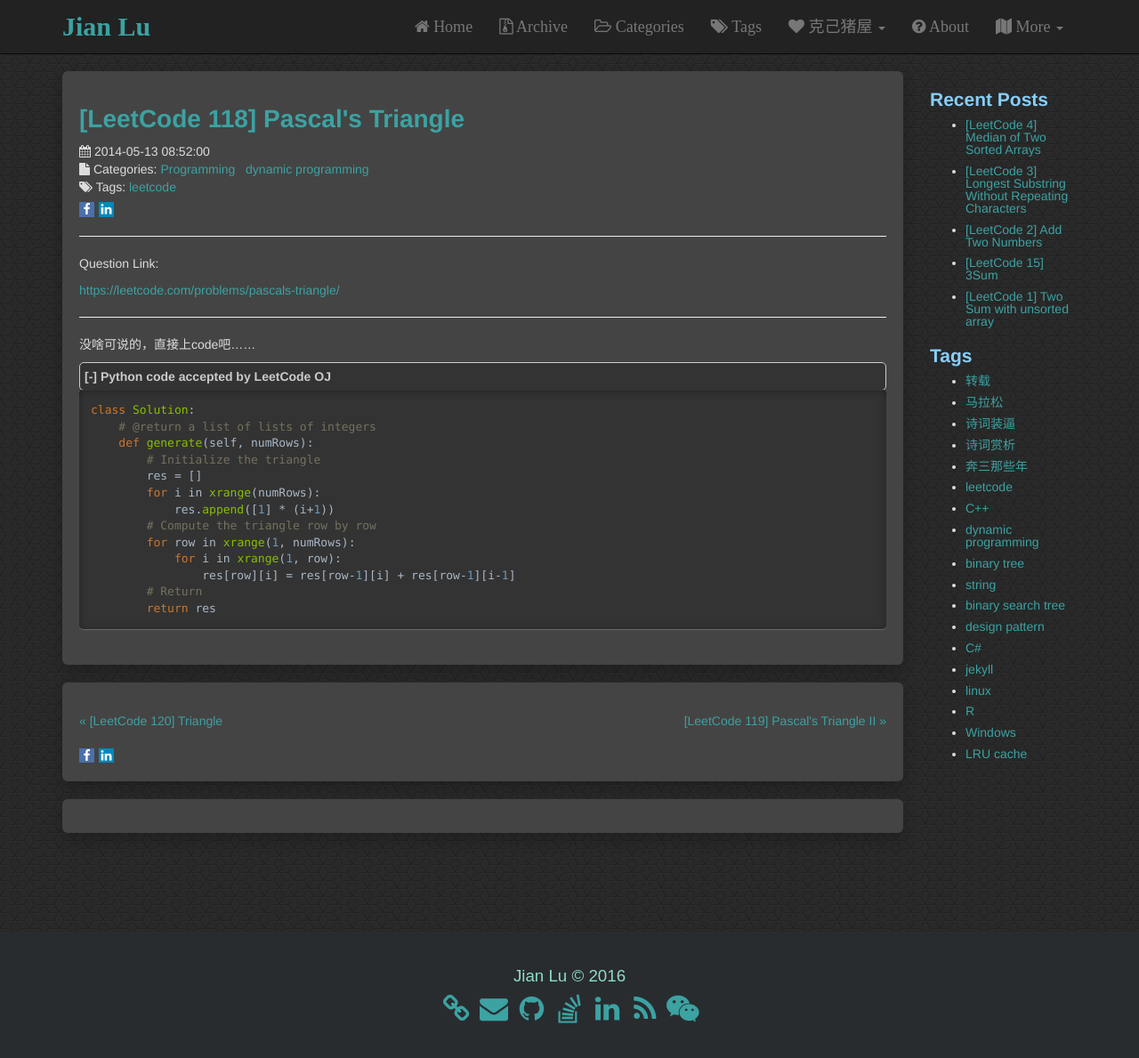
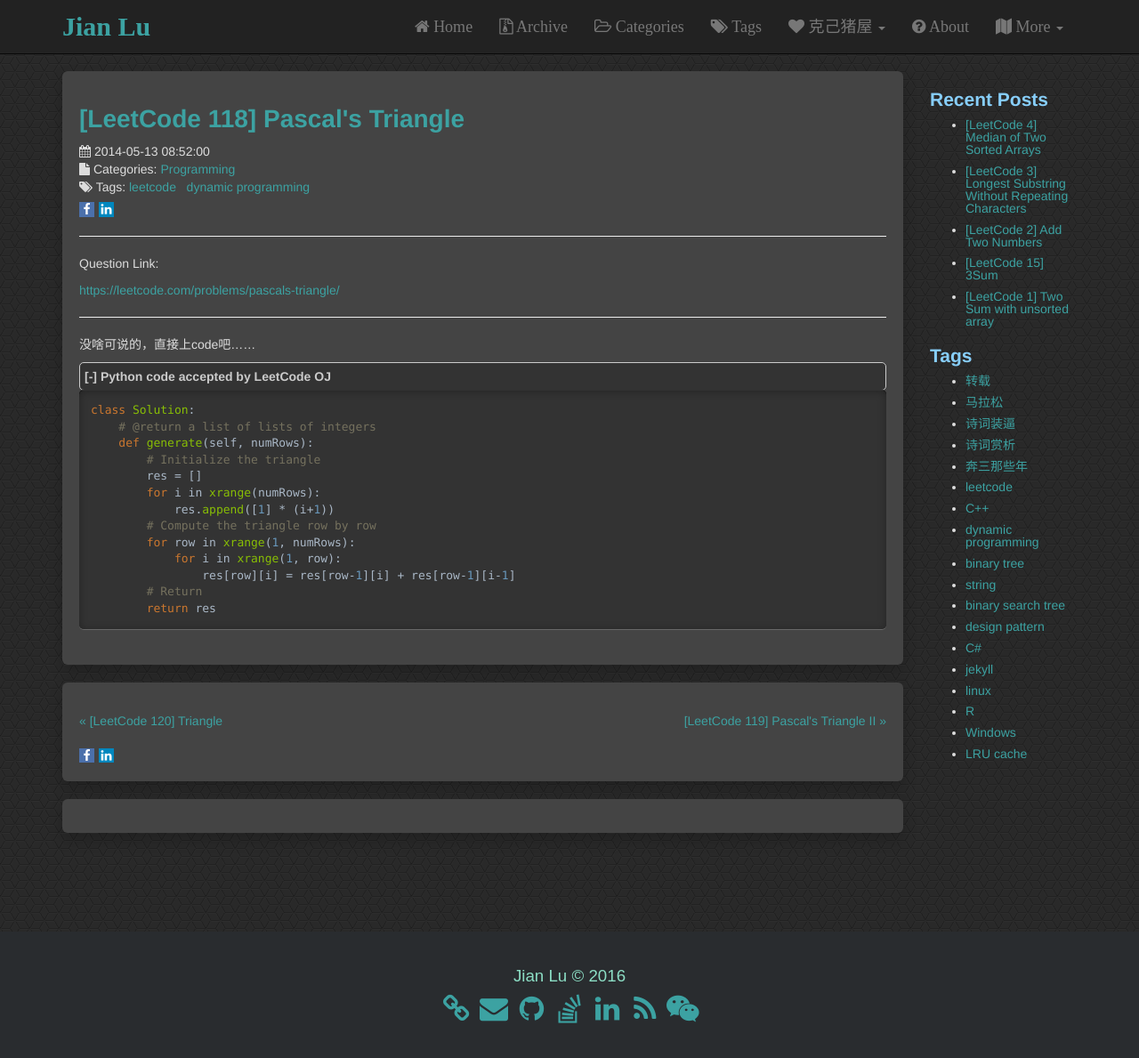
Before and after one commit to JianLu/jianlu.github.io, a Jekyll site: the page built from _posts/2014-05-13-leetcode118-Pascals-Triangle.md, in a window 1280 px wide and 1206 px high. Shown: the top 1189 px of the window at 89% size. Built offline with Jekyll 4.4.1, drawn with Linux system fonts in a browser that asks for light colours; comment, search, counter and statistics services are not loaded.

```diff
--- a/_posts/2014-05-13-leetcode118-Pascals-Triangle.md
+++ b/_posts/2014-05-13-leetcode118-Pascals-Triangle.md
@@ -3,8 +3,8 @@ layout: post
 title: "[LeetCode 118] Pascal's Triangle"
 date: 2014-05-13 08:52
 description: Solution of LeetCode Question 118
-categories: [Programming, dynamic programming]
-tags: [leetcode]
+categories: [Programming]
+tags: [leetcode, dynamic programming]
 math: true
 ---
 
```
Also changed, not shown: _posts/2014-05-13-leetcode119-Pascals-Triangle-ii.md (+2 -2 lines).
